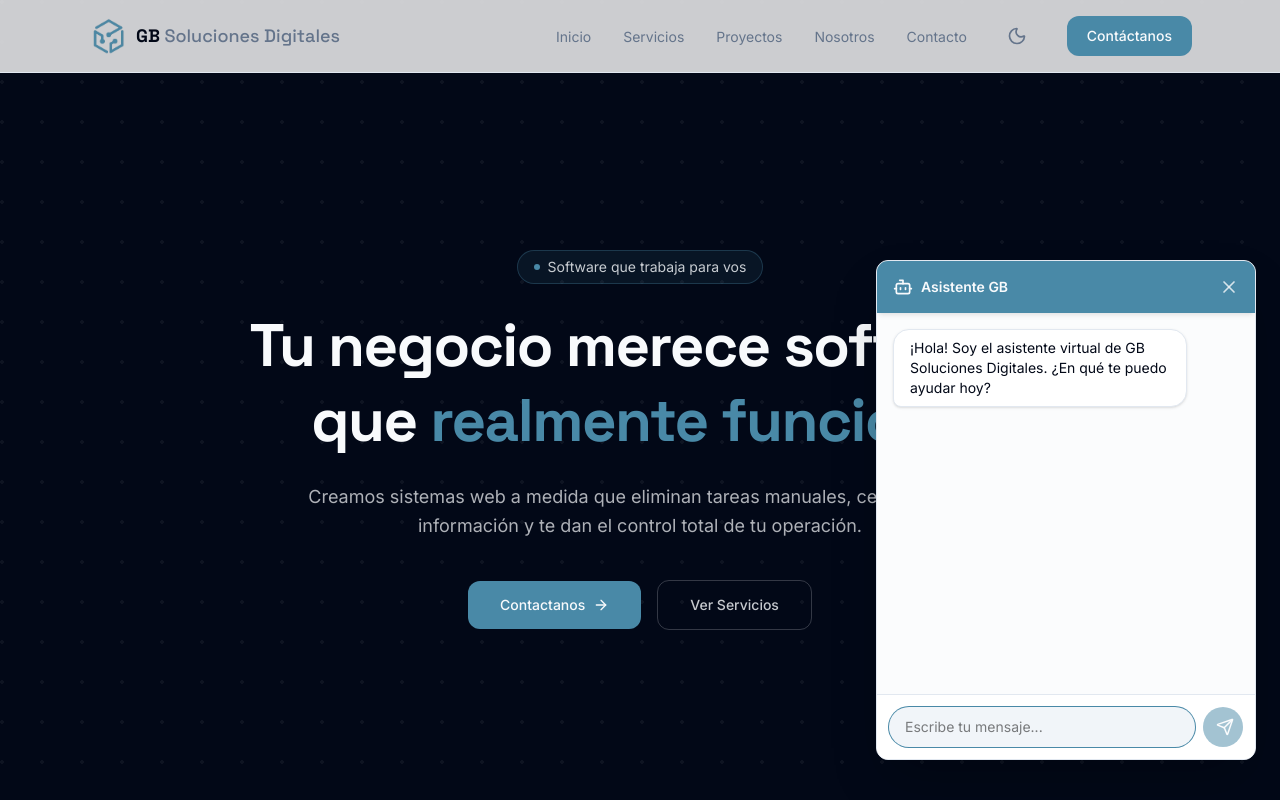
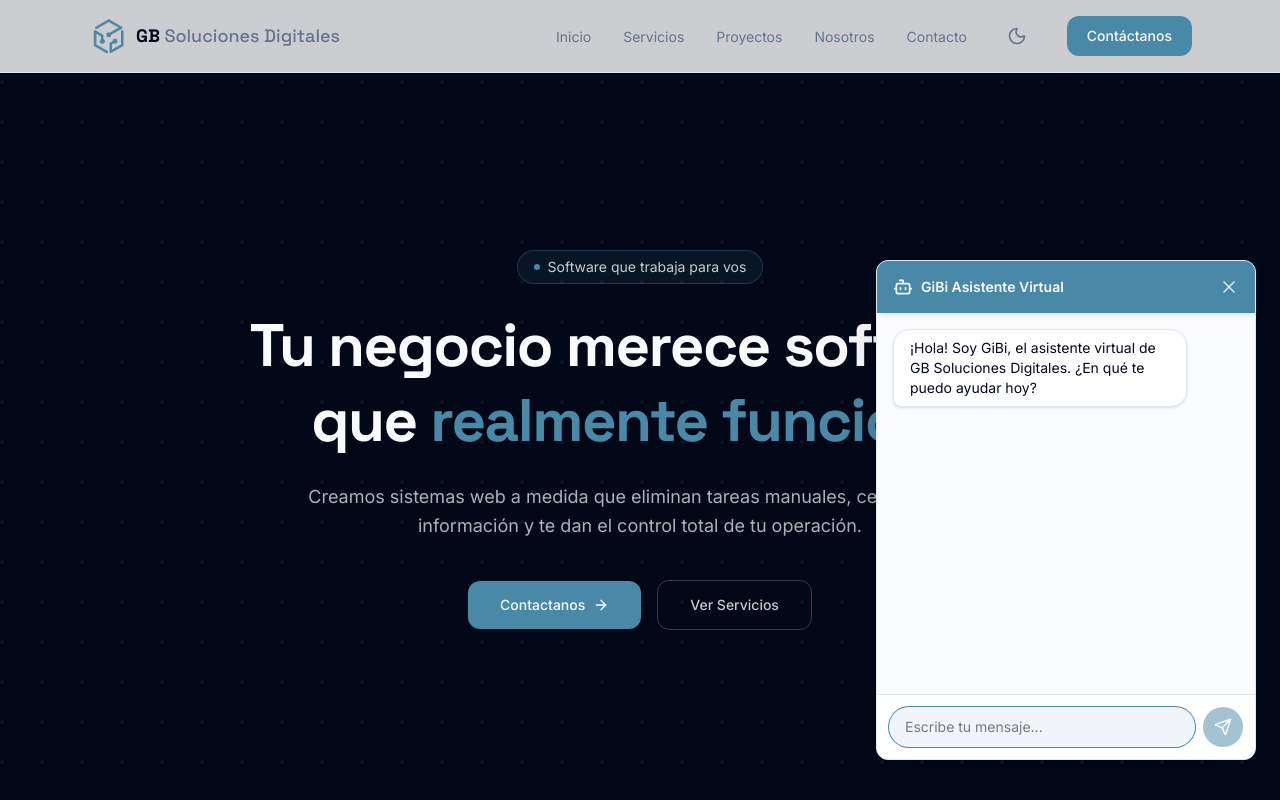
Before and after one commit to GB-Soluciones-Digitales/GB-Soluciones-Digitales-Landing-Page, a React (Vite) app: page / in a window 1280 px wide. Both pictures are taken after a click on the button 1226 px from the left and 746 px from the top of the page. Shown: the top 800 px of the page. Built offline with nearby package versions, Linux system fonts and the light colour scheme.

Commit message:
fix: correcciones de estilos

```diff
--- a/src/components/ChatWidget.jsx
+++ b/src/components/ChatWidget.jsx
@@ -19,7 +19,7 @@ export function ChatWidget() {
     setSessionId(currentSession);
 
     setMessages([
-      { role: 'assistant', content: '¡Hola! Soy el asistente virtual de GB Soluciones Digitales. ¿En qué te puedo ayudar hoy?' }
+      { role: 'assistant', content: '¡Hola! Soy  GiBi, el asistente virtual de GB Soluciones Digitales. ¿En qué te puedo ayudar hoy?' }
     ]);
   }, []);
 
@@ -78,7 +78,7 @@ export function ChatWidget() {
           <div className="bg-primary text-primary-foreground p-4 flex justify-between items-center shadow-md">
             <div className="flex items-center gap-2">
               <Bot size={20} />
-              <span className="font-semibold text-sm">Asistente GB</span>
+              <span className="font-semibold text-sm">GiBi Asistente Virtual</span>
             </div>
             <button
               onClick={() => setIsOpen(false)}
@@ -127,14 +127,14 @@ export function ChatWidget() {
               onChange={(e) => setInputValue(e.target.value)}
               placeholder="Escribe tu mensaje..."
               disabled={isLoading}
-              className="flex-1 bg-muted px-4 py-2 rounded-full text-sm outline-none focus:ring-1 focus:ring-primary disabled:opacity-50"
+              className="flex-1 bg-muted px-4 py-2 rounded-full text-sm outline-none dark:text-white focus:ring-1 focus:ring-primary disabled:opacity-50"
             />
             <button
               type="submit"
               disabled={!inputValue.trim() || isLoading}
               className="bg-primary text-primary-foreground p-2 rounded-full hover:opacity-90 transition-opacity disabled:opacity-50 flex items-center justify-center h-10 w-10 shrink-0"
             >
-              <Send size={18} className="ml-1" />
+              <Send size={18} />
             </button>
           </form>
         </div>
```
